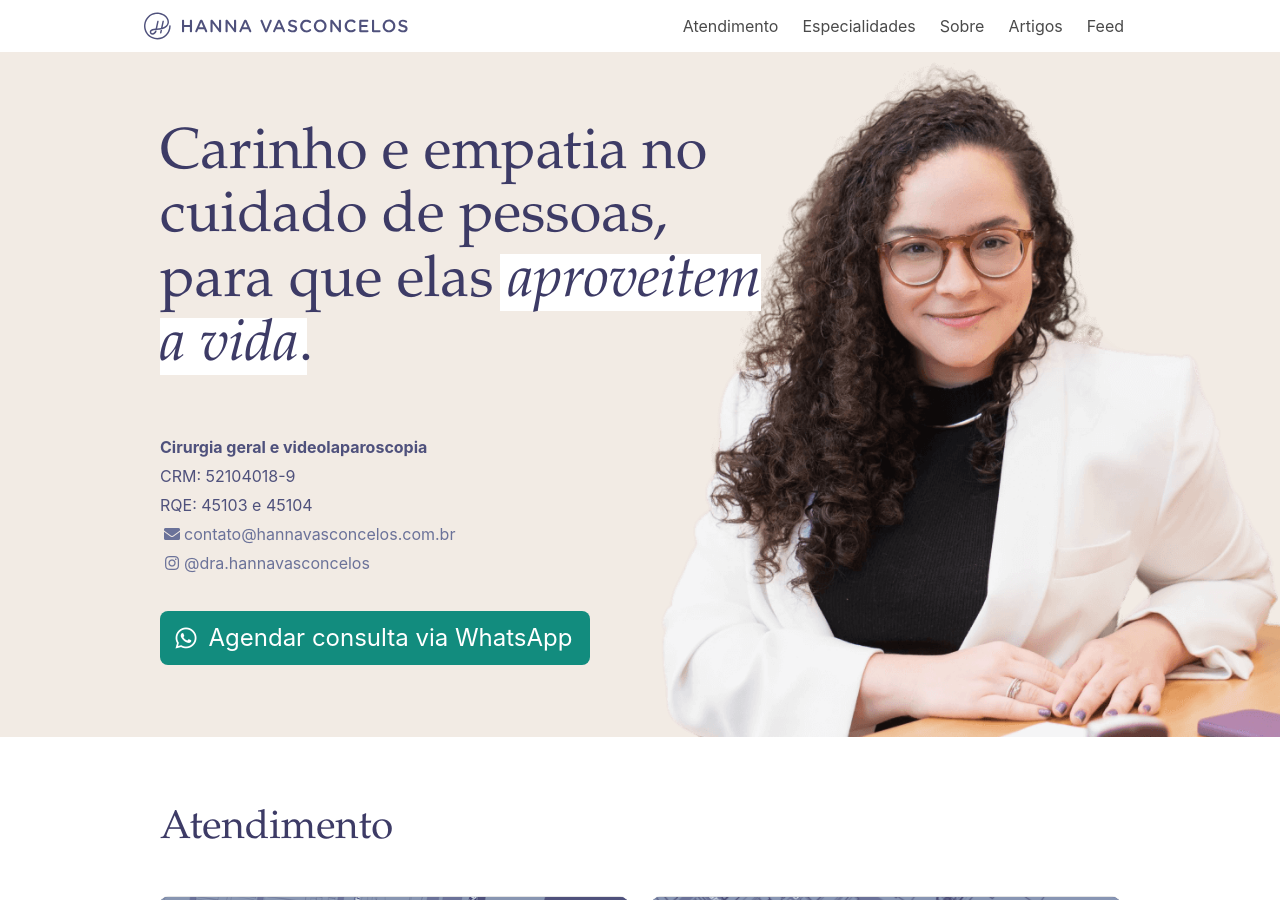
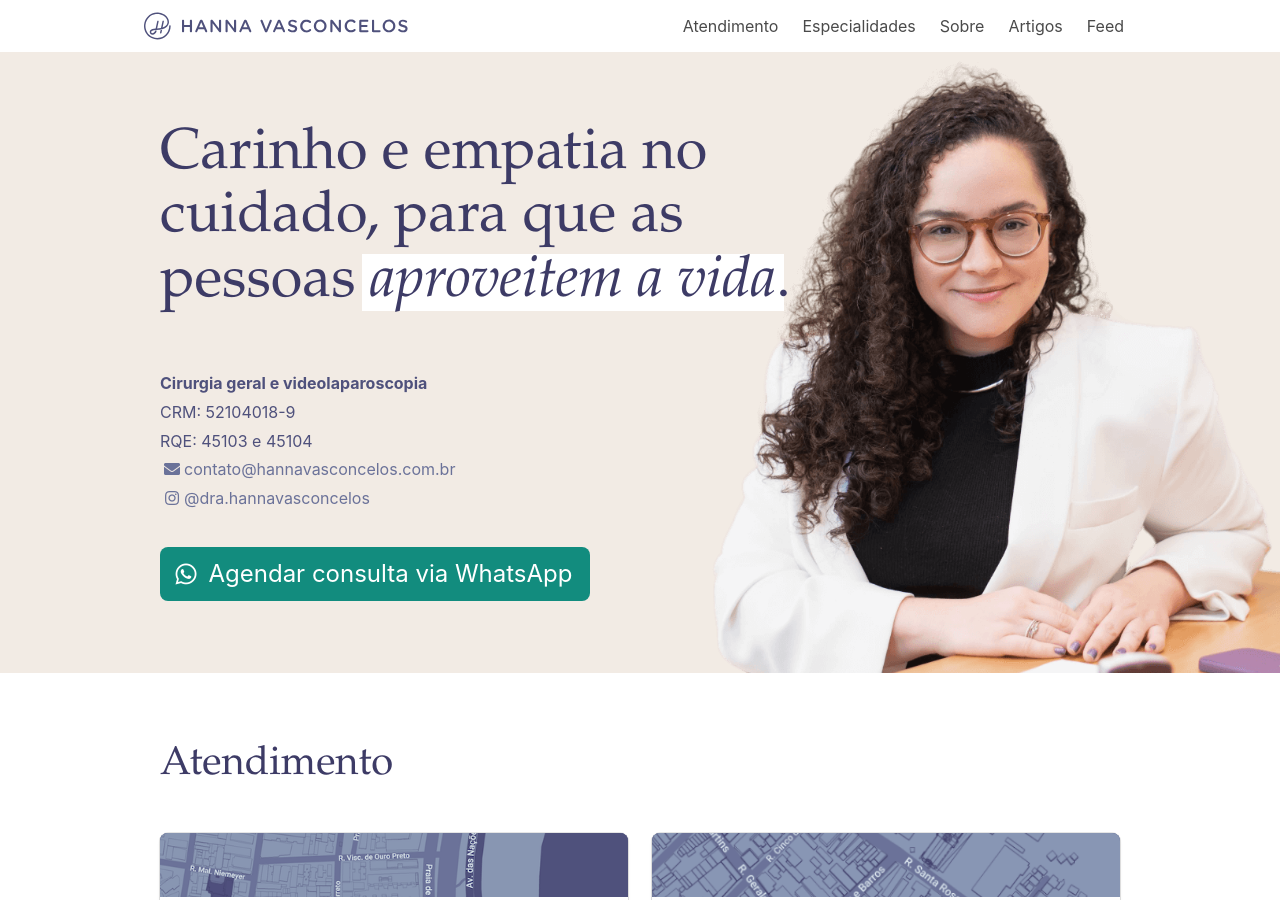
Before and after one commit to jpfaraco/hannavasconcelos, a Jekyll site: the page built from index.md, in a window 1280 px wide and 900 px high. Built offline with Jekyll 4.4.1, drawn with Linux system fonts in a browser that asks for light colours; nearby versions of some CDN libraries; some web fonts are replaced.

Commit message:
Updating slogan

```diff
--- a/_includes/hero.html
+++ b/_includes/hero.html
@@ -2,7 +2,7 @@
   <div class="container">
     <div class="columns">
       <div class="column is-8">
-        <h2>Carinho e empatia no cuidado de pessoas, para que elas <em>aproveitem a vida</em>.</h2>
+        <h2>Carinho e empatia no cuidado, para que as pessoas <em>aproveitem a vida</em>.</h2>
         <ul class="personal h-card">
           <li><strong>Cirurgia geral e videolaparoscopia</strong></li>
           <li>CRM: 52104018-9</li>
```
